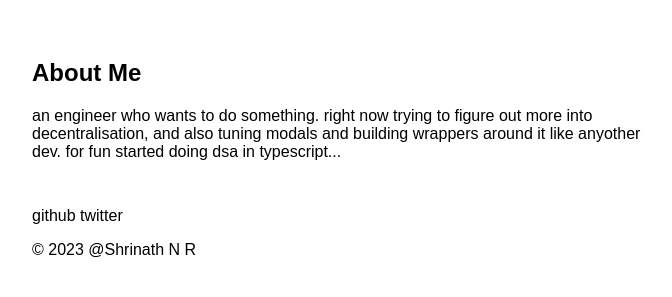
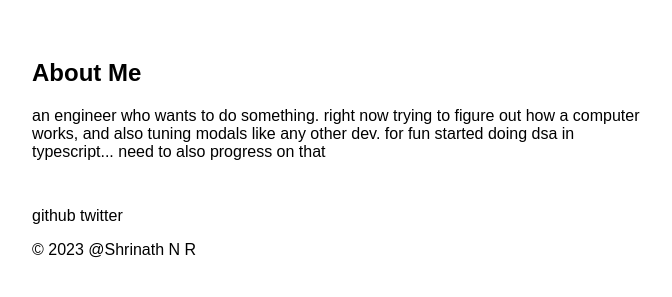
Before and after one commit to ShrinathNR/ShrinathNR.github.io, a plain HTML site: page index.html in a window 1280 px wide. Shown: the part 71-368 px from the top of the page, without its empty margins (298-970 px from the left). Drawn offline with Linux system fonts and the light colour scheme.

Commit message:
Update index.html

```diff
--- a/index.html
+++ b/index.html
@@ -12,8 +12,8 @@
   <section id="about">
     <h2>About Me</h2>
     <p>
-      an engineer who wants to do something. right now trying to figure out more into decentralisation, and also tuning modals and building wrappers around it like anyother dev.
-      for fun started doing dsa in typescript...
+      an engineer who wants to do something. right now trying to figure out how a computer works, and also tuning modals like any other dev.
+      for fun started doing dsa in typescript... need to also progress on that
     </p>
   </section>
 
```
